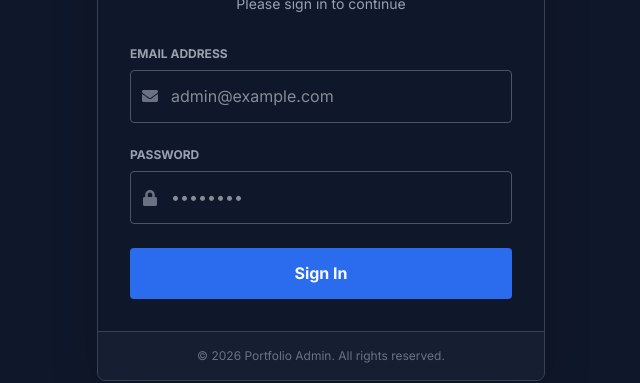
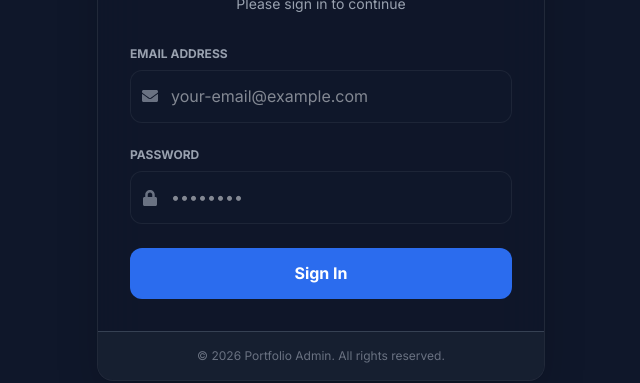
Before and after one commit to najmul19/Portfolio-Full-Stack, a React (Vite) app in the folder frontend/: page /login in a window 1280 px wide. Shown: the part 289-672 px from the top of the page, without its empty margins (319-959 px from the left). Built offline with nearby package versions, Linux system fonts and the light colour scheme; the HTML template or start-up script is replaced by a standard one.

Commit message:
fix: routing and admin login UI

```diff
--- a/frontend/src/App.jsx
+++ b/frontend/src/App.jsx
@@ -25,6 +25,7 @@ import AdminPublicationList from './pages/admin/AdminPublicationList';
 import AdminAchievementList from './pages/admin/AdminAchievementList';
 import AdminTestimonialList from './pages/admin/AdminTestimonialList';
 import AdminMessageList from './pages/admin/AdminMessageList';
+import AdminResumeList from './pages/admin/AdminResumeList';
 import ProtectedRoute from './components/admin/ProtectedRoute';
 
 function App() {
@@ -54,7 +55,8 @@ function App() {
                 {/* Protected Admin Routes */}
                 <Route element={<ProtectedRoute />}>
                     <Route path="/admin" element={<AdminLayout />}>
-                        <Route index element={<Dashboard />} />
+                        <Route index element={<Navigate to="/admin/dashboard" replace />} />
+                        <Route path="dashboard" element={<Dashboard />} />
                         <Route path="about" element={<AdminAbout />} />
                         <Route path="skills" element={<AdminSkillList />} />
                         <Route path="experience" element={<AdminExperienceList />} />
@@ -65,6 +67,7 @@ function App() {
                         <Route path="achievements" element={<AdminAchievementList />} />
                         <Route path="testimonials" element={<AdminTestimonialList />} />
                         <Route path="messages" element={<AdminMessageList />} />
+                        <Route path="resume" element={<AdminResumeList />} />
                     </Route>
                 </Route>
 
--- a/frontend/src/layouts/AdminLayout.jsx
+++ b/frontend/src/layouts/AdminLayout.jsx
@@ -16,7 +16,7 @@ const sidebarLinks = [
     { path: '/admin/about', label: 'About Me', icon: FiUser },
     { path: '/admin/education', label: 'Education', icon: FiBook },
     { path: '/admin/experience', label: 'Experience', icon: FiBriefcase },
-    { path: '/admin/certificates', label: 'Certifications', icon: FiAward },
+    { path: '/admin/certifications', label: 'Certifications', icon: FiAward },
     { path: '/admin/publications', label: 'Publications', icon: FiBookOpen },
     { path: '/admin/achievements', label: 'Achievements', icon: FiFileText },
     { path: '/admin/testimonials', label: 'Testimonials', icon: FiMessageSquare },
--- a/frontend/src/pages/admin/Login.jsx
+++ b/frontend/src/pages/admin/Login.jsx
@@ -56,8 +56,8 @@ const Login = () => {
     };
 
     return (
-        <div className="min-h-screen flex items-center justify-center bg-dark-bg px-4">
-            <div className="max-w-md w-full bg-secondary rounded-lg shadow-2xl overflow-hidden border border-gray-700">
+        <div className="min-h-screen flex items-center justify-center bg-[var(--c-bg)] px-4">
+            <div className="max-w-md w-full bg-[var(--c-bg-alt)] rounded-2xl shadow-2xl overflow-hidden border border-[var(--c-border-light)] glass-strong">
                 <div className="p-8">
                     <div className="flex flex-col items-center mb-8">
                         <div className="bg-accent/10 p-4 rounded-full mb-4">
@@ -89,8 +89,8 @@ const Login = () => {
                                     type="email"
                                     value={email}
                                     onChange={handleChange}
-                                    className="w-full bg-dark-bg text-white border border-gray-600 rounded py-3 pl-10 pr-3 focus:outline-none focus:border-accent focus:ring-1 focus:ring-accent transition-colors"
-                                    placeholder="admin@example.com"
+                                    className="w-full bg-[var(--c-bg)] text-[var(--c-text)] border border-[var(--c-border)] rounded-xl py-3 pl-10 pr-3 focus:outline-none focus:border-[var(--c-accent)] focus:ring-1 focus:ring-[var(--c-accent)] transition-all"
+                                    placeholder="your-email@example.com"
                                     required
                                 />
                             </div>
@@ -110,7 +110,7 @@ const Login = () => {
                                     type="password"
                                     value={password}
                                     onChange={handleChange}
-                                    className="w-full bg-dark-bg text-white border border-gray-600 rounded py-3 pl-10 pr-3 focus:outline-none focus:border-accent focus:ring-1 focus:ring-accent transition-colors"
+                                    className="w-full bg-[var(--c-bg)] text-[var(--c-text)] border border-[var(--c-border)] rounded-xl py-3 pl-10 pr-3 focus:outline-none focus:border-[var(--c-accent)] focus:ring-1 focus:ring-[var(--c-accent)] transition-all"
                                     placeholder="••••••••"
                                     required
                                 />
@@ -120,7 +120,7 @@ const Login = () => {
                         <button
                             type="submit"
                             disabled={loading}
-                            className={`w-full bg-accent text-primary font-bold py-3 px-4 rounded transition duration-300 transform hover:-translate-y-0.5 focus:outline-none focus:ring-2 focus:ring-offset-2 focus:ring-accent ${loading ? 'opacity-70 cursor-not-allowed' : 'hover:bg-opacity-90'
+                            className={`w-full bg-[var(--c-accent)] text-white font-bold py-3 px-4 rounded-xl transition duration-300 transform hover:-translate-y-0.5 focus:outline-none focus:ring-2 focus:ring-offset-2 focus:ring-[var(--c-accent)] ${loading ? 'opacity-70 cursor-not-allowed' : 'hover:brightness-110'
                                 }`}
                         >
                             {loading ? 'Authenticating...' : 'Sign In'}
```
